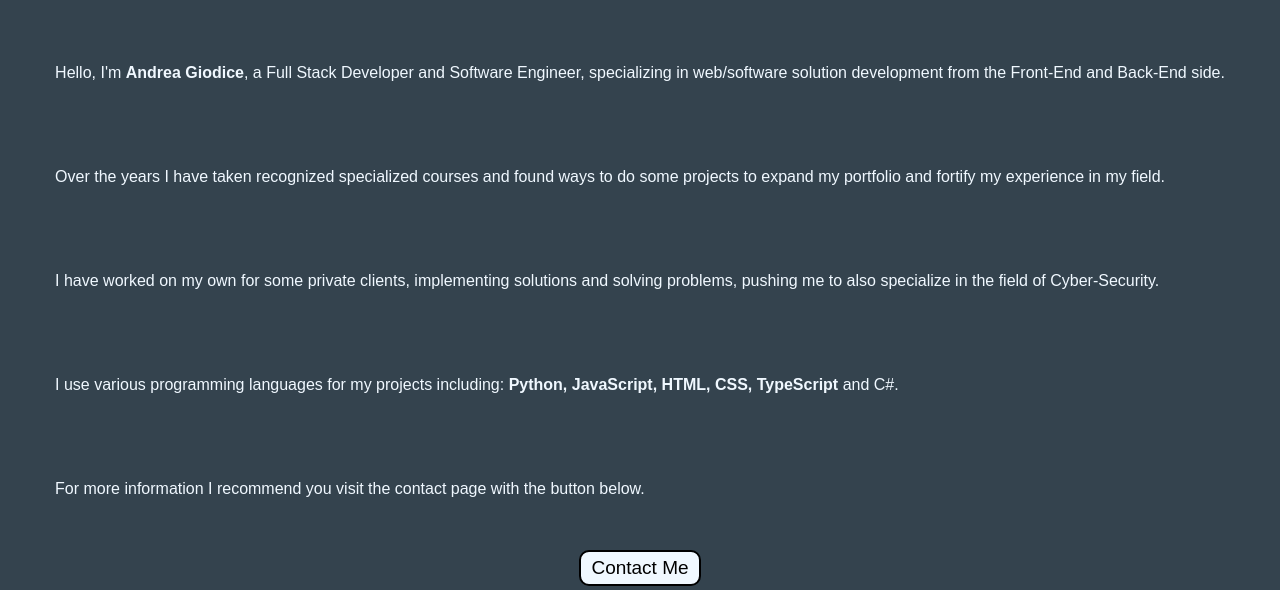
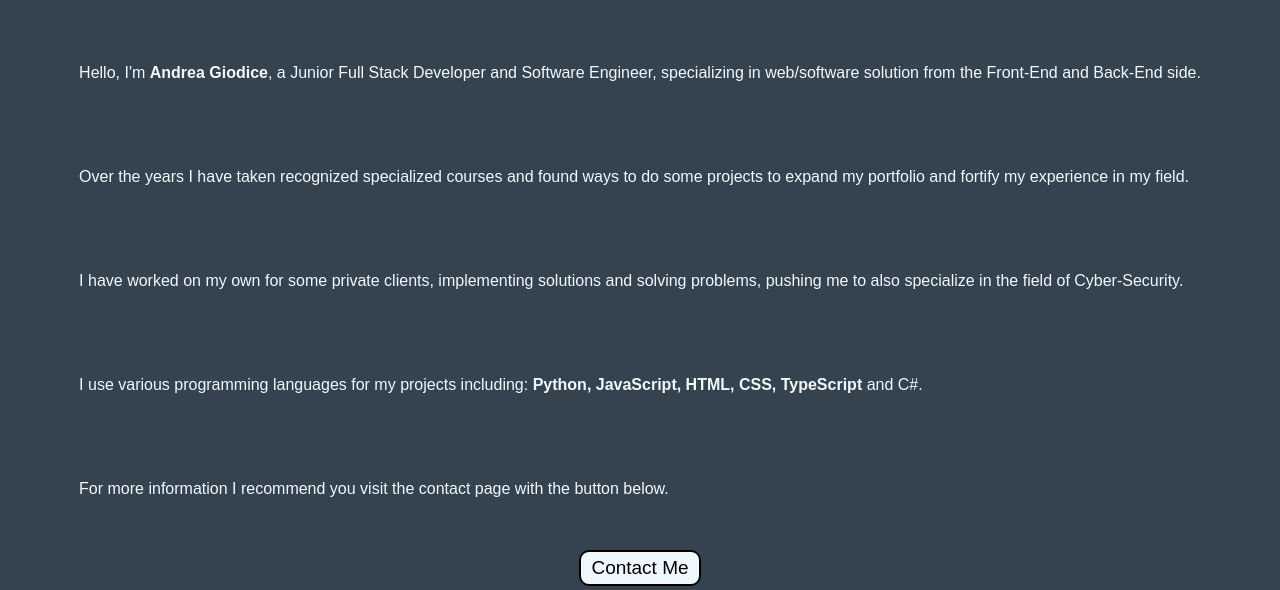
Before and after one commit to andreagiodi/andreagiodi.github.io, a plain HTML site: page whoiam.html in a window 1280 px wide. Shown: the part 210-800 px from the top of the page. Drawn offline with Linux system fonts and the light colour scheme; a web font is replaced by a local one.

Commit message:
Update whoiam.html

```diff
--- a/whoiam.html
+++ b/whoiam.html
@@ -27,7 +27,7 @@
 
         <div class="port-header-container">
           <div class="element-spacing white-text">
-              <p>Hello, I'm <b>Andrea Giodice</b>, a Full Stack Developer and Software Engineer, specializing in web/software solution development from the Front-End and Back-End side.</p>
+              <p>Hello, I'm <b>Andrea Giodice</b>, a Junior Full Stack Developer and Software Engineer, specializing in web/software solution from the Front-End and Back-End side.</p>
           </div>
           <div class="element-spacing white-text">
               <p>Over the years I have taken recognized specialized courses and found ways to do some projects to expand my portfolio and fortify my experience in my field.</p>
```
